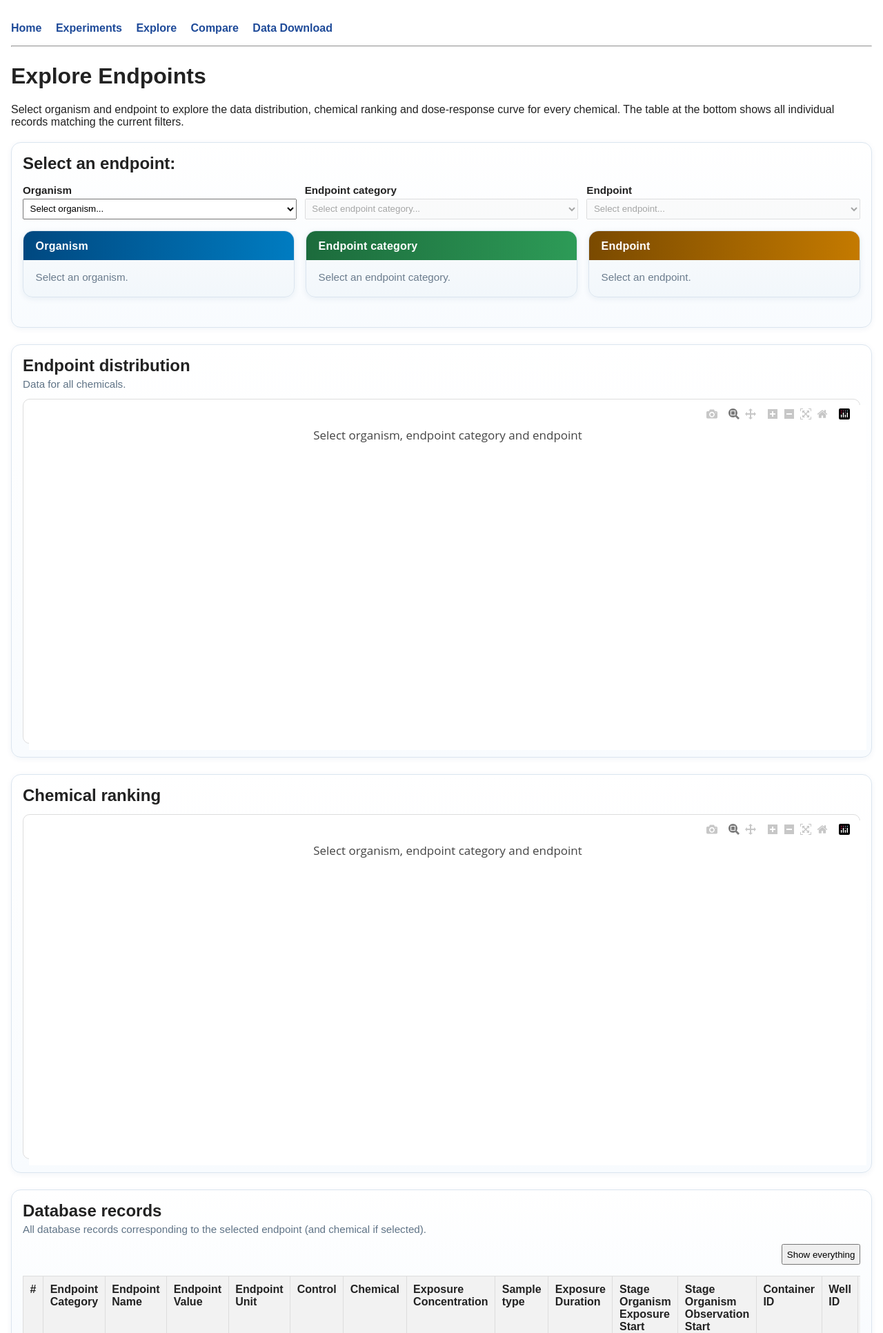
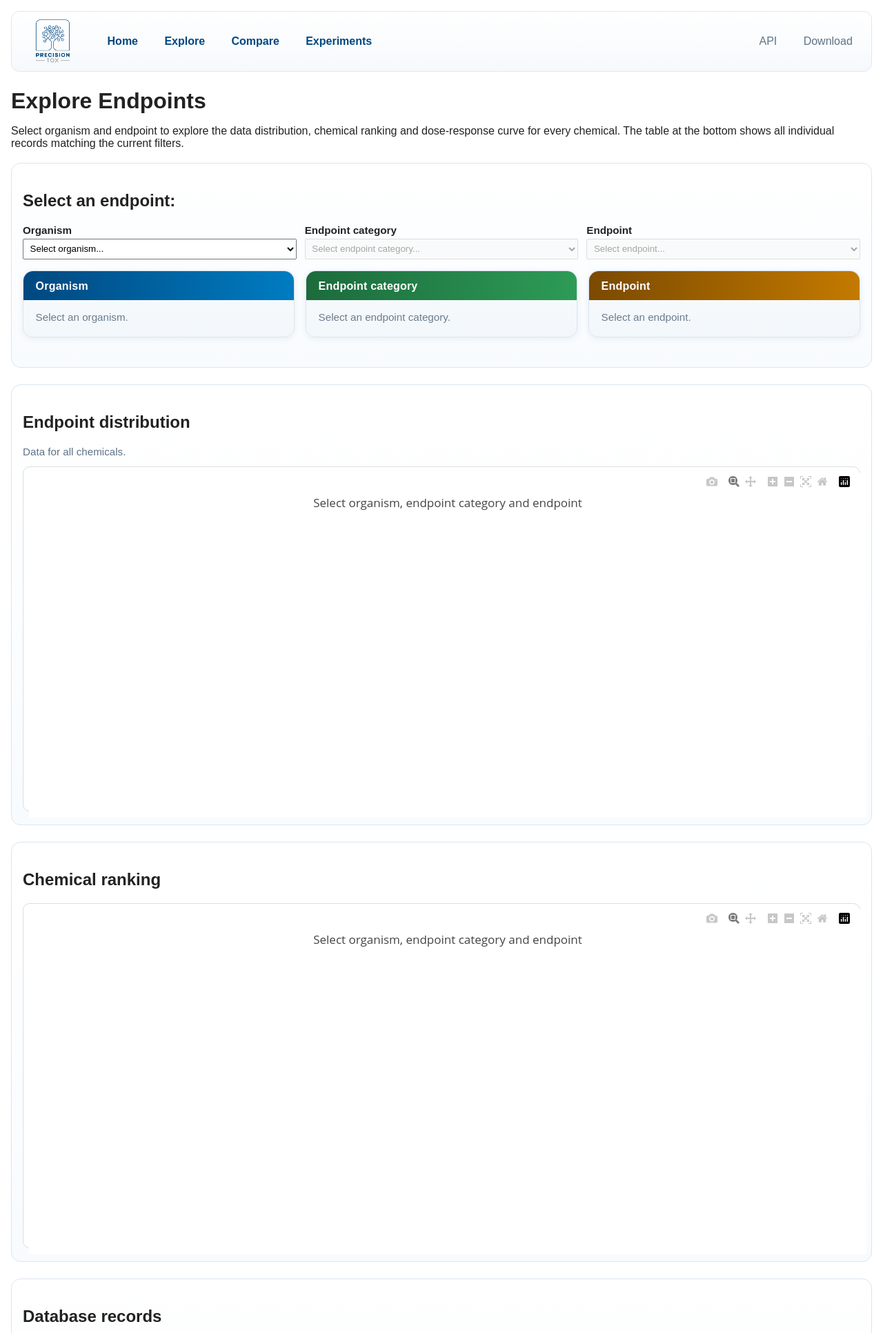
Before and after one commit to precisiontox/ptox_phenotype_app, a Flask app: template app/templates/explore.html in a window 1280 px wide. Shown: the top 1932 px of the page at 69% size. Run offline with Flask 3, Linux system fonts and the light colour scheme; the template is opened without the code that fills it: most values are stand-ins (such as "Sample title", 1, 10 or a date in 2020); lists and menus that the app fills with data are empty; parts of the project's set-up code (start-up, migrations or seed data) failed here and were passed over; some libraries are stand-ins or nearby versions.

Commit message:
improve navbar & other style; add favicon

```diff
--- a/app/templates/base.html
+++ b/app/templates/base.html
@@ -4,24 +4,14 @@
     <meta charset="utf-8">
     <title>PrecisionTox Phenotype</title>
     <meta name="viewport" content="width=device-width, initial-scale=1">
+    <link rel="icon" type="image/png" sizes="32x32" href="{{ url_for('static', filename='images/favicon.png') }}">
     <style>
         body {
             font-family: Arial, sans-serif;
-            margin: 2rem auto;
+            margin: 1rem auto;
             max-width: 1500px;
             padding: 0 1rem;
             color: #222;
-        }
-
-        nav {
-            margin-bottom: 1rem;
-        }
-
-        nav a {
-            margin-right: 1rem;
-            text-decoration: none;
-            color: #1f4b99;
-            font-weight: 600;
         }
 
         h1, h2 {
@@ -143,6 +133,12 @@
         .dataTables_scrollHead table thead th.th-group-experiment {
             background: #5b9bd5 !important;
             color: white !important;
+        }
+        table.dataTable tbody tr:nth-child(even) {
+            background: #f8fbfe;
+        }
+        table.dataTable tbody tr:hover {
+            background: #eef6fc;
         }
 
         input, select, button {
@@ -349,7 +345,7 @@
             background: linear-gradient(180deg, #ffffff 0%, #f8fbfe 100%);
             padding: 1rem 1rem 1.2rem 1rem;
             margin: 1.2rem 0 1.5rem 0;
-            box-shadow: 0 2px 8px rgba(0, 72, 128, 0.06);
+            /* box-shadow: 0 2px 8px rgba(0, 72, 128, 0.06); */
         }
 
         .section-card-header {
@@ -357,13 +353,20 @@
         }
 
         .section-card-header h2 {
-            margin: 0 0 0.25rem 0;
+            font-size: 1.5rem;
+            font-weight: 700;
+            color: var(--primary);
         }
 
         .section-note {
             margin: 0;
             color: #5f7386;
             font-size: 0.95rem;
+        }
+
+        .page-title{
+            /* color: #004880; */
+            margin-bottom:0.35rem;
         }
 
         #partner-effect-table thead th {
@@ -392,21 +395,107 @@
                 grid-template-columns: 1fr;
             }
         }
+
+        .navbar {
+            display: flex;
+            align-items: center;
+            gap: .5rem;
+            padding: 0.3rem 1rem;
+            background: linear-gradient(180deg, #ffffff 0%, #f6f9fc 100%);
+            border: 1px solid #e0e8f0;
+            border-radius: 12px;
+            margin-bottom: 1rem;
+        }
+
+        .navbar a {
+            text-decoration: none;
+            color: #004880;
+            font-weight: 550;
+            padding: 0.35rem 0.7rem;
+            border-radius: 8px;
+            transition: background 0.15s ease;
+        }
+
+        .navbar a:hover {
+            background: #eaf3fb;
+        }
+
+        .navbar a.active {
+            background: #004880;
+            color: white;
+        }
+
+        .logo {
+            height: 65px;
+            margin-right: 0.5rem;
+            width: auto;
+            display: block;
+            /* background-color: #fff; */
+            transition: opacity 0.2s ease;
+        }
+        .logo:hover {
+            opacity: 0.8;
+        }
+
+        .logo-link {
+            display: flex;
+            align-items: center;
+            margin-right: 0.5rem;
+            /* padding-right: 1rem;
+            border-right: 1px solid #e5e5e5; */
+        }
+        .logo-link:hover {
+            background: transparent !important;
+        }
+
+        .nav-links {
+            display: flex;
+            flex-wrap: wrap;
+            gap: 1rem;
+        }
+        .nav-links a:hover {
+            opacity: 0.8;
+        }
+
+        .nav-links-secondary {
+            margin-left: auto;
+            display: flex;
+            gap: 1rem;
+        }
+        .nav-links-secondary a {
+            color: #5f7386;
+            font-weight: 500;
+        }
+
+        .nav-links-secondary a:hover {
+            background: transparent;
+            color: #004880;
+        }
     </style>
     <script>
         window.APP_ROOT = {{ request.script_root|tojson }};
     </script>
 </head>
 <body>
-    <nav>
-        <a href="{{ url_for('main.index') }}">Home</a>
-        <a href="{{ url_for('experiments.list_experiments') }}">Experiments</a>
-        <a href="{{ url_for('explore.index') }}">Explore</a>
-        <a href="{{ url_for('compare.heatmap') }}">Compare</a>
-        <!-- <a href="{{ url_for('api.health') }}">API health</a> -->
-        <a href="https://dex.precisiontox.org/downloads/phenotype/">Data Download</a>
+    <nav class="navbar">
+        <a href="/" class="logo-link">
+            <img src="{{ url_for('static', filename='images/logo.png') }}" alt="PrecisionTox" class="logo">
+        </a>
+
+        <div class="nav-links">
+            <a href="/" class="{% if request.path == '/' %}active{% endif %}">Home</a>
+            <a href="/explore/" class="{% if request.path.startswith('/explore') %}active{% endif %}">Explore</a>
+            <a href="/compare/" class="{% if request.path.startswith('/compare') %}active{% endif %}">Compare</a>
+            <a href="/experiments/" class="{% if request.path.startswith('/experiments') %}active{% endif %}">Experiments</a>
+            <!-- <a href="/endpoints/" class="{% if request.path.startswith('/endpoints') %}active{% endif %}">Endpoints</a> -->
+        </div>
+
+        <div class="nav-links-secondary">
+            <a href="/api/health" class="{% if request.path.startswith('/api') %}active{% endif %}">API</a>
+            <a href="https://dex.precisiontox.org/downloads/phenotype/">Download</a>
+        </div>
     </nav>
-    <hr>
+    <!-- <hr> -->
     {% block content %}{% endblock %}
 </body>
 </html>
--- a/app/templates/compare.html
+++ b/app/templates/compare.html
@@ -1,7 +1,7 @@
 {% extends "base.html" %}
 
 {% block content %}
-<h1>Compare Endpoints</h1>
+<h1 class="page-title">Compare Endpoints</h1>
 <div>
     <p>
         Visualize and compare endpoint data for all chemicals at once.
--- a/app/templates/experiments.html
+++ b/app/templates/experiments.html
@@ -1,7 +1,7 @@
 {% extends "base.html" %}
 
 {% block content %}
-<h1>Experiment Information</h1>
+<h1 class="page-title">Experiment Information</h1>
 
 <div>
     <p>
--- a/app/templates/explore.html
+++ b/app/templates/explore.html
@@ -2,7 +2,7 @@
 
 {% block content %}
 
-<h1>Explore Endpoints</h1>
+<h1 class="page-title">Explore Endpoints</h1>
 <div>
     <p>
     Select organism and endpoint to explore the data distribution, chemical ranking and dose-response curve for every chemical. The table at the bottom shows all individual records matching the current filters.
--- a/app/templates/index.html
+++ b/app/templates/index.html
@@ -4,7 +4,7 @@
 
 <div class="hero-block">
     <div>
-        <h1 style="margin-bottom:0.35rem;">PrecisionTox phenotype dashboard</h1>
+        <h1 class="page-title">PrecisionTox phenotype dashboard</h1>
         <p class="page-subtitle">
             Overview of phenotype data coverage across organisms, endpoints and chemicals.
         </p>
```
Also changed, not shown: app/static/images/favicon.png (added), app/static/images/logo.png (added).
